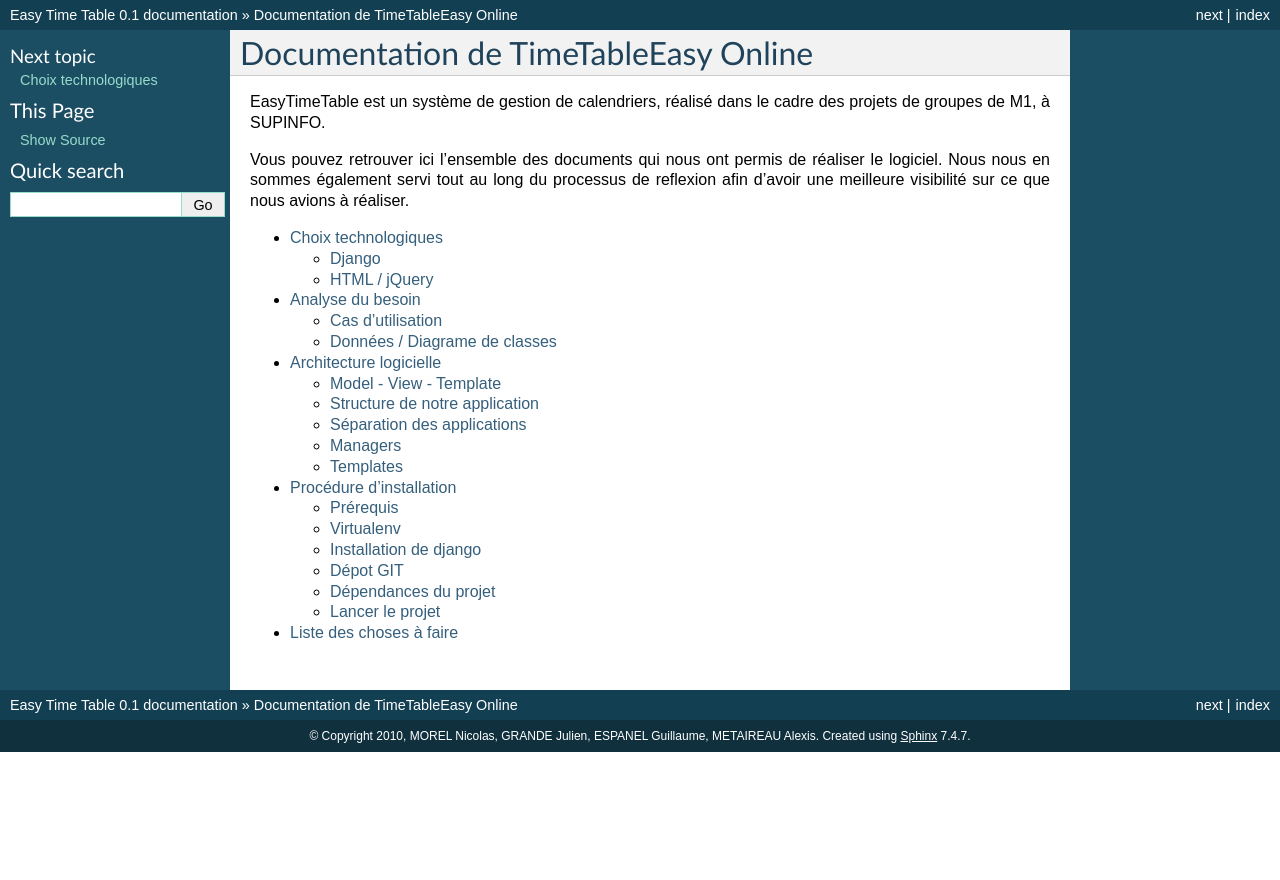
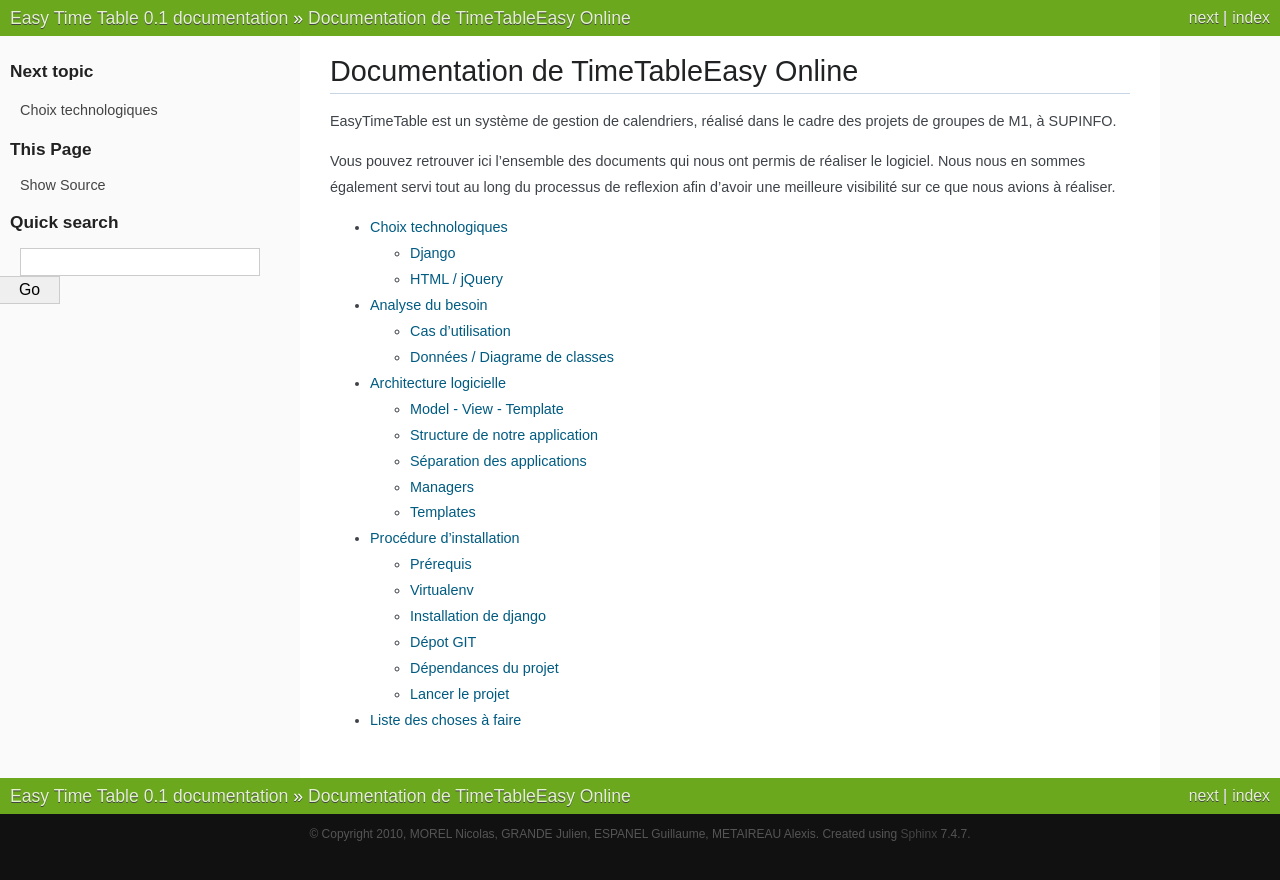
Before and after one commit to easytimetable/easytimetable, a Sphinx documentation site: the page built from doc/source/index.rst, in a window 1280 px wide. Shown: the top 880 px of the page. Built offline with Sphinx 7.4.7, drawn with Linux system fonts in a browser that asks for light colours.

Commit message:
swith to the nature theme for docs

```diff
--- /dev/null
+++ b/doc/source/_theme/nature/static/nature.css_t
@@ -0,0 +1,236 @@
+/**
+ * Sphinx stylesheet -- default theme
+ * ~~~~~~~~~~~~~~~~~~~~~~~~~~~~~~~~~~
+ */
+
+@import url("basic.css");
+
+/* -- page layout ----------------------------------------------------------- */
+
+body {
+    font-family: Arial, sans-serif;
+    font-size: 100%;
+    background-color: #111111;
+    color: #555555;
+    margin: 0;
+    padding: 0;
+}
+
+div.documentwrapper {
+    float: left;
+    width: 100%;
+}
+
+div.bodywrapper {
+    margin: 0 0 0 300px;
+}
+
+hr{
+    border: 1px solid #B1B4B6;
+}
+
+div.document {
+    background-color: #fafafa;
+}
+
+div.body {
+    background-color: #ffffff;
+    color: #3E4349;
+    padding: 1em 30px 30px 30px;
+    font-size: 0.9em;
+}
+
+div.footer {
+    color: #555;
+    width: 100%;
+    padding: 13px 0;
+    text-align: center;
+    font-size: 75%;
+}
+
+div.footer a {
+    color: #444444;
+}
+
+div.related {
+    background-color: #6BA81E;
+    line-height: 36px;
+    color: #ffffff;
+    text-shadow: 0px 1px 0 #444444;
+    font-size: 1.1em;
+}
+
+div.related a {
+    color: #E2F3CC;
+}
+
+div.related .right {
+    font-size: 0.9em;
+}
+
+div.sphinxsidebar {
+    font-size: 0.9em;
+    line-height: 1.5em;
+    width: 300px;
+}
+
+div.sphinxsidebarwrapper{
+    padding: 20px 0;
+}
+
+div.sphinxsidebar h3,
+div.sphinxsidebar h4 {
+    font-family: Arial, sans-serif;
+    color: #222222;
+    font-size: 1.2em;
+    font-weight: bold;
+    margin: 0;
+    padding: 5px 10px;
+    text-shadow: 1px 1px 0 white
+}
+
+div.sphinxsidebar h3 a {
+    color: #444444;
+}
+
+div.sphinxsidebar p {
+    color: #888888;
+    padding: 5px 20px;
+    margin: 0.5em 0px;
+}
+
+div.sphinxsidebar p.topless {
+}
+
+div.sphinxsidebar ul {
+    margin: 10px 10px 10px 20px;
+    padding: 0;
+    color: #000000;
+}
+
+div.sphinxsidebar a {
+    color: #444444;
+}
+
+div.sphinxsidebar a:hover {
+    color: #E32E00;
+}
+
+div.sphinxsidebar input {
+    border: 1px solid #cccccc;
+    font-family: sans-serif;
+    font-size: 1.1em;
+    padding: 0.15em 0.3em;
+}
+
+div.sphinxsidebar input[type=text]{
+    margin-left: 20px;
+}
+
+/* -- body styles ----------------------------------------------------------- */
+
+a {
+    color: #005B81;
+    text-decoration: none;
+}
+
+a:hover {
+    color: #E32E00;
+}
+
+div.body h1,
+div.body h2,
+div.body h3,
+div.body h4,
+div.body h5,
+div.body h6 {
+    font-family: Arial, sans-serif;
+    font-weight: normal;
+    color: #212224;
+    margin: 30px 0px 10px 0px;
+    padding: 5px 0 5px 0px;
+    text-shadow: 0px 1px 0 white;
+    border-bottom: 1px solid #C8D5E3;
+}
+
+div.body h1 { margin-top: 0; font-size: 200%; }
+div.body h2 { font-size: 150%; }
+div.body h3 { font-size: 120%; }
+div.body h4 { font-size: 110%; }
+div.body h5 { font-size: 100%; }
+div.body h6 { font-size: 100%; }
+
+a.headerlink {
+    color: #c60f0f;
+    font-size: 0.8em;
+    padding: 0 4px 0 4px;
+    text-decoration: none;
+}
+
+a.headerlink:hover {
+    background-color: #c60f0f;
+    color: white;
+}
+
+div.body p, div.body dd, div.body li {
+    line-height: 1.8em;
+}
+
+div.admonition p.admonition-title + p {
+    display: inline;
+}
+
+div.highlight{
+    background-color: white;
+}
+
+div.note {
+    background-color: #eeeeee;
+    border: 1px solid #cccccc;
+}
+
+div.seealso {
+    background-color: #ffffcc;
+    border: 1px solid #ffff66;
+}
+
+div.topic {
+    background-color: #fafafa;
+    border-width: 0;
+}
+
+div.warning {
+    background-color: #ffe4e4;
+    border: 1px solid #ff6666;
+}
+
+p.admonition-title {
+    display: inline;
+}
+
+p.admonition-title:after {
+    content: ":";
+}
+
+pre {
+    padding: 10px;
+    background-color: #fafafa;
+    color: #222222;
+    line-height: 1.5em;
+    font-size: 1.1em;
+    margin: 1.5em 0 1.5em 0;
+    -webkit-box-shadow: 0px 0px 4px #d8d8d8;
+    -moz-box-shadow: 0px 0px 4px #d8d8d8;
+    box-shadow: 0px 0px 4px #d8d8d8;
+}
+
+tt {
+    color: #222222;
+    padding: 1px 2px;
+    font-size: 1.2em;
+    font-family: monospace;
+}
+
+#table-of-contents ul {
+    padding-left: 2em;
+}
--- /dev/null
+++ b/doc/source/_theme/nature/static/pygments.css
@@ -0,0 +1,54 @@
+.c { color: #999988; font-style: italic } /* Comment */
+.k { font-weight: bold } /* Keyword */
+.o { font-weight: bold } /* Operator */
+.cm { color: #999988; font-style: italic } /* Comment.Multiline */
+.cp { color: #999999; font-weight: bold } /* Comment.preproc */
+.c1 { color: #999988; font-style: italic } /* Comment.Single */
+.gd { color: #000000; background-color: #ffdddd } /* Generic.Deleted */
+.ge { font-style: italic } /* Generic.Emph */
+.gr { color: #aa0000 } /* Generic.Error */
+.gh { color: #999999 } /* Generic.Heading */
+.gi { color: #000000; background-color: #ddffdd } /* Generic.Inserted */
+.go { color: #111 } /* Generic.Output */
+.gp { color: #555555 } /* Generic.Prompt */
+.gs { font-weight: bold } /* Generic.Strong */
+.gu { color: #aaaaaa } /* Generic.Subheading */
+.gt { color: #aa0000 } /* Generic.Traceback */
+.kc { font-weight: bold } /* Keyword.Constant */
+.kd { font-weight: bold } /* Keyword.Declaration */
+.kp { font-weight: bold } /* Keyword.Pseudo */
+.kr { font-weight: bold } /* Keyword.Reserved */
+.kt { color: #445588; font-weight: bold } /* Keyword.Type */
+.m { color: #009999 } /* Literal.Number */
+.s { color: #bb8844 } /* Literal.String */
+.na { color: #008080 } /* Name.Attribute */
+.nb { color: #999999 } /* Name.Builtin */
+.nc { color: #445588; font-weight: bold } /* Name.Class */
+.no { color: #ff99ff } /* Name.Constant */
+.ni { color: #800080 } /* Name.Entity */
+.ne { color: #990000; font-weight: bold } /* Name.Exception */
+.nf { color: #990000; font-weight: bold } /* Name.Function */
+.nn { color: #555555 } /* Name.Namespace */
+.nt { color: #000080 } /* Name.Tag */
+.nv { color: purple } /* Name.Variable */
+.ow { font-weight: bold } /* Operator.Word */
+.mf { color: #009999 } /* Literal.Number.Float */
+.mh { color: #009999 } /* Literal.Number.Hex */
+.mi { color: #009999 } /* Literal.Number.Integer */
+.mo { color: #009999 } /* Literal.Number.Oct */
+.sb { color: #bb8844 } /* Literal.String.Backtick */
+.sc { color: #bb8844 } /* Literal.String.Char */
+.sd { color: #bb8844 } /* Literal.String.Doc */
+.s2 { color: #bb8844 } /* Literal.String.Double */
+.se { color: #bb8844 } /* Literal.String.Escape */
+.sh { color: #bb8844 } /* Literal.String.Heredoc */
+.si { color: #bb8844 } /* Literal.String.Interpol */
+.sx { color: #bb8844 } /* Literal.String.Other */
+.sr { color: #808000 } /* Literal.String.Regex */
+.s1 { color: #bb8844 } /* Literal.String.Single */
+.ss { color: #bb8844 } /* Literal.String.Symbol */
+.bp { color: #999999 } /* Name.Builtin.Pseudo */
+.vc { color: #ff99ff } /* Name.Variable.Class */
+.vg { color: #ff99ff } /* Name.Variable.Global */
+.vi { color: #ff99ff } /* Name.Variable.Instance */
+.il { color: #009999 } /* Literal.Number.Integer.Long */
--- /dev/null
+++ b/doc/source/_theme/nature/theme.conf
@@ -0,0 +1,4 @@
+[theme]
+inherit = basic
+stylesheet = nature.css
+pygments_style = tango
--- a/doc/source/conf.py
+++ b/doc/source/conf.py
@@ -91,7 +91,7 @@ pygments_style = 'sphinx'
 
 # The theme to use for HTML and HTML Help pages.  Major themes that come with
 # Sphinx are currently 'default' and 'sphinxdoc'.
-html_theme = 'default'
+html_theme = 'nature'
 
 # Theme options are theme-specific and customize the look and feel of a theme
 # further.  For a list of options available for each theme, see the
@@ -99,7 +99,7 @@ html_theme = 'default'
 #html_theme_options = {}
 
 # Add any paths that contain custom themes here, relative to this directory.
-#html_theme_path = []
+html_theme_path = ['_theme']
 
 # The name for this set of Sphinx documents.  If None, it defaults to
 # "<project> v<release> documentation".
```
